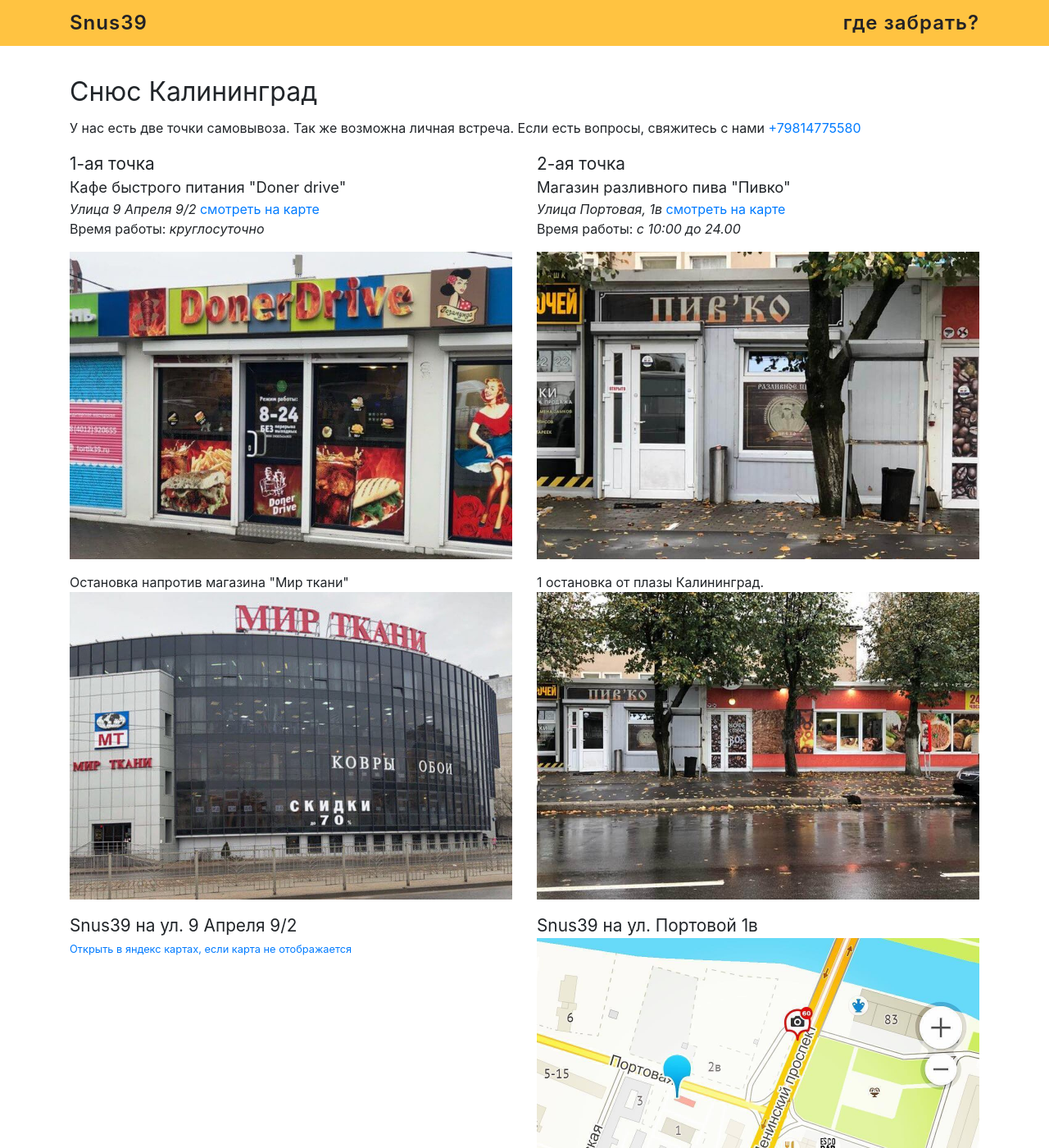
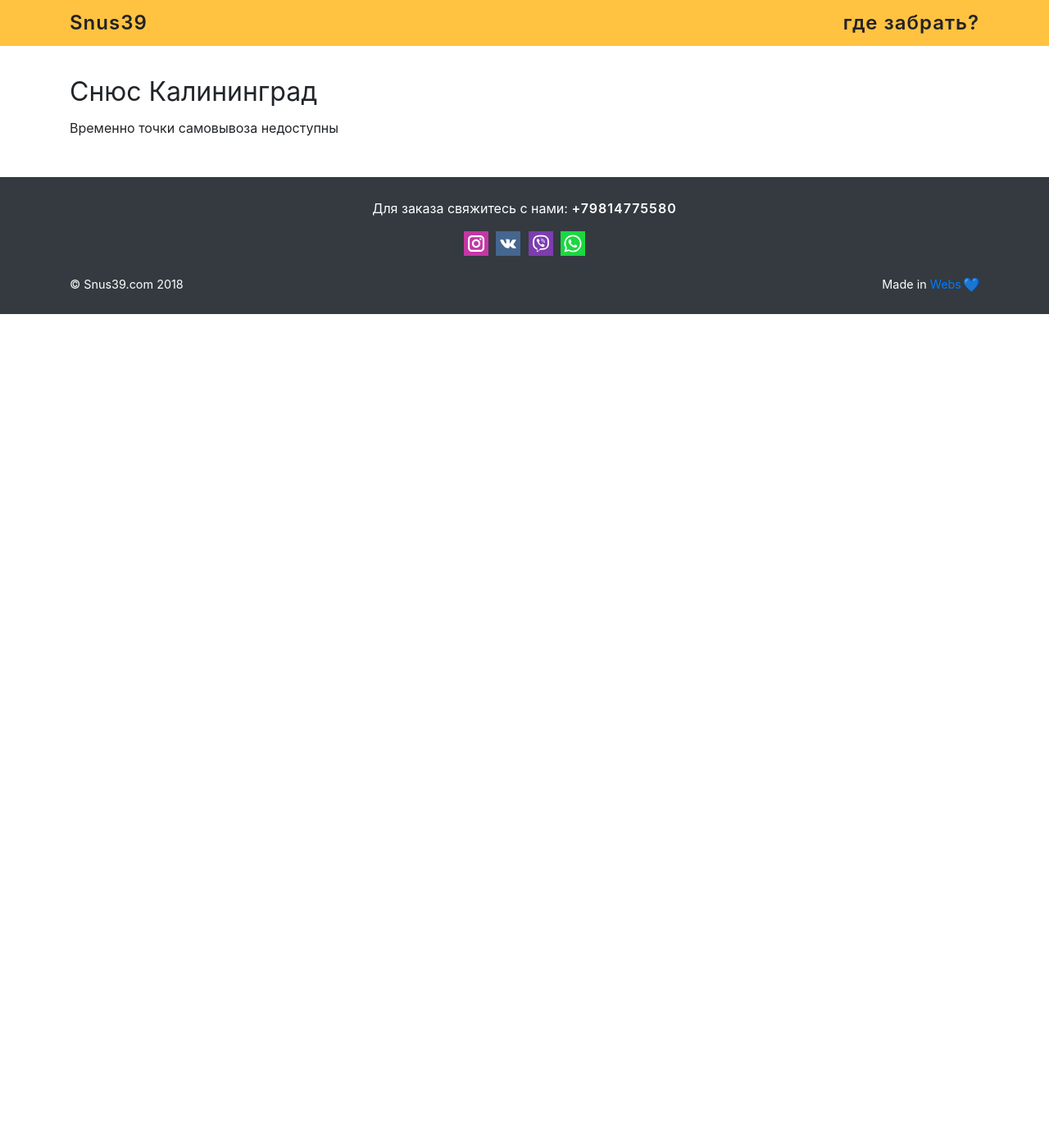
Before and after one commit to snus39/snus39.github.io, a Jekyll site: the page built from snus-kaliningrad.md, in a window 1280 px wide and 1400 px high. Shown: the whole window at 82% size. Built offline with Jekyll 4.4.1, drawn with Linux system fonts in a browser that asks for light colours.

Commit message:
Updated Snus Kalin

```diff
--- a/_layouts/snus-kalin.html
+++ b/_layouts/snus-kalin.html
@@ -5,8 +5,9 @@
 
 		<div class="container">
 			<h1>Снюс Калининград</h1>
-			<p>У нас есть две точки самовывоза. Так же возможна личная встреча. Если есть вопросы, свяжитесь с нами <a class="phone" href="tel:+79814775580" title="Позвонить">+79814775580</a></p>
-			<div class="row">
+<!-- 			<p>У нас есть две точки самовывоза. Так же возможна личная встреча. Если есть вопросы, свяжитесь с нами <a class="phone" href="tel:+79814775580" title="Позвонить">+79814775580</a></p> -->
+			<p>Временно точки самовывоза недоступны</p>
+<!-- 			<div class="row">
 
 				<div class="col-lg-6">
 					<h2>1-ая точка</h2>
@@ -37,7 +38,7 @@
 						</div>
 					</div>
 
-				</div>
+				</div> -->
 			</div>
 
 		</main>
```
